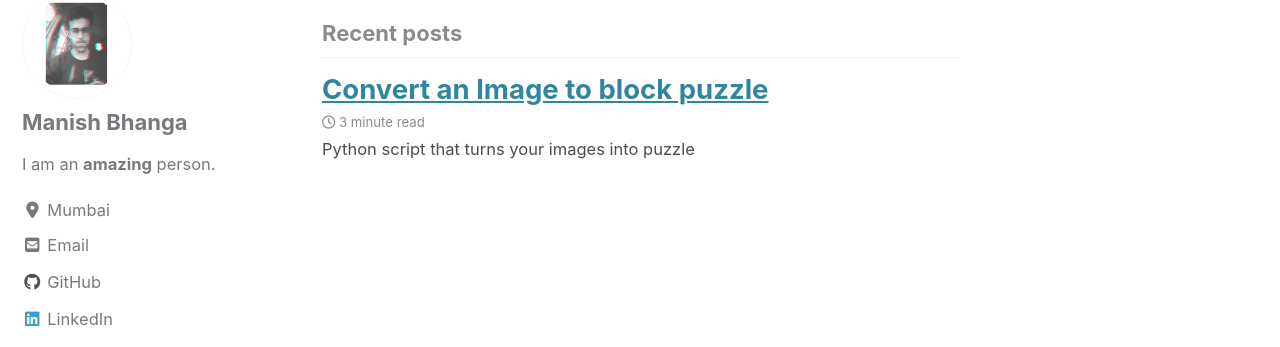
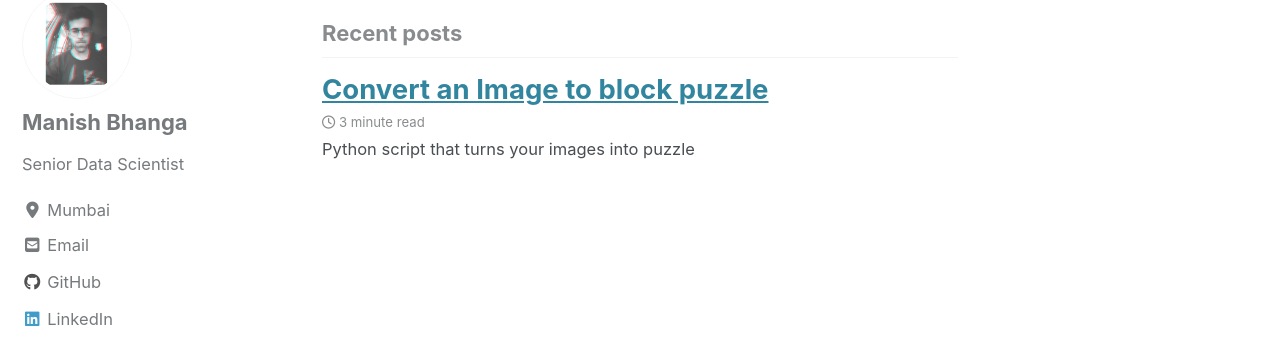
Before and after one commit to bhanga-manish/bhanga.github.io, a Jekyll site: the page built from index.html, in a window 1280 px wide. Shown: the part 122-469 px from the top of the page. Built offline with Jekyll 4.4.1, drawn with Linux system fonts in a browser that asks for light colours; cached includes are drawn as plain includes; nearby versions of some CDN libraries; the list of posts is cut into pages by our own code.

Commit message:
Change in bio

```diff
--- a/_config.yml
+++ b/_config.yml
@@ -109,7 +109,7 @@ analytics:
 author:
   name             : "Manish Bhanga"
   avatar           : "/images/author-photo.jpg"
-  bio              : "I am an **amazing** person."
+  bio              : "Senior Data Scientist"
   location         : "Mumbai"
   email            :
   links:
```
